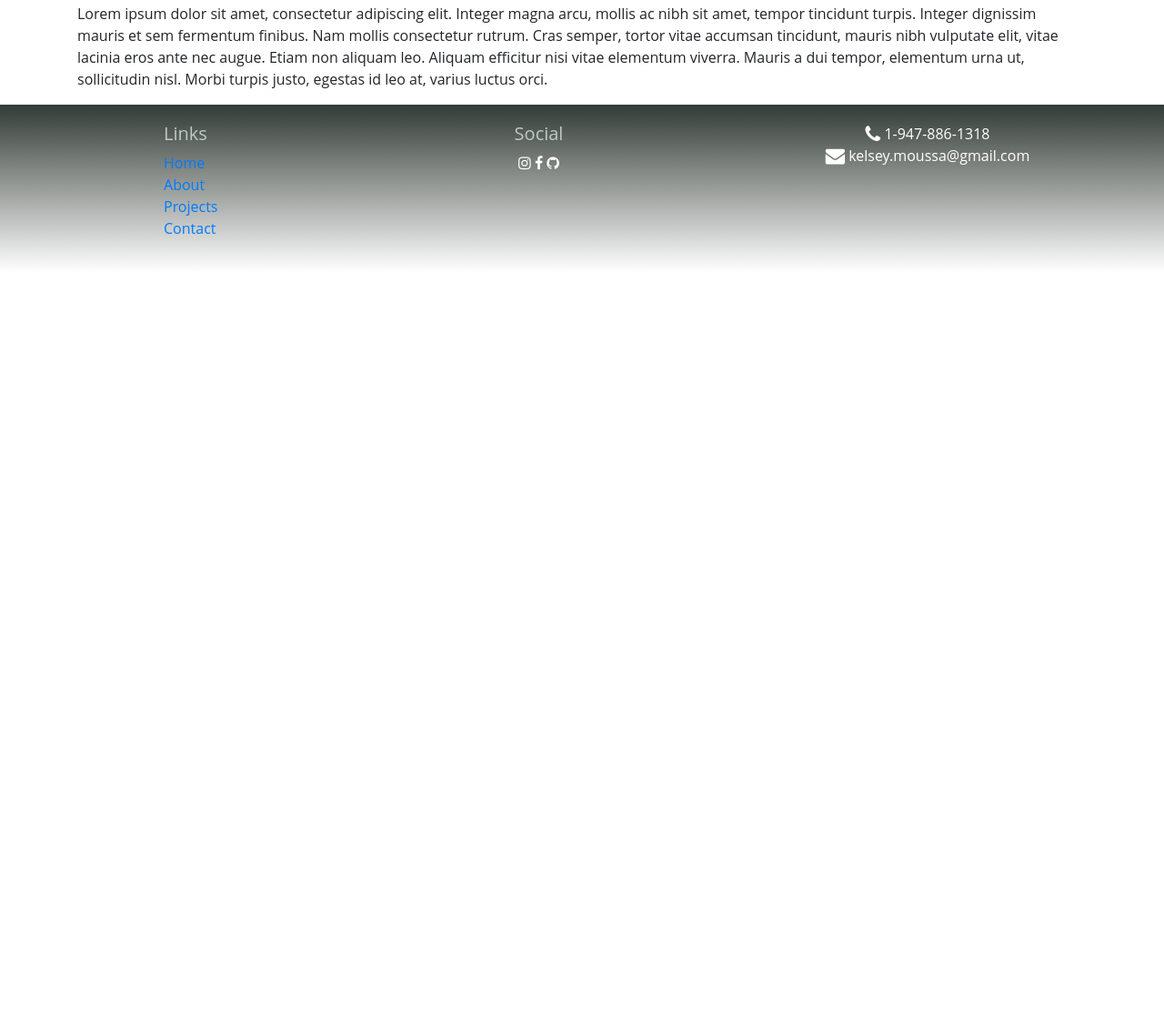
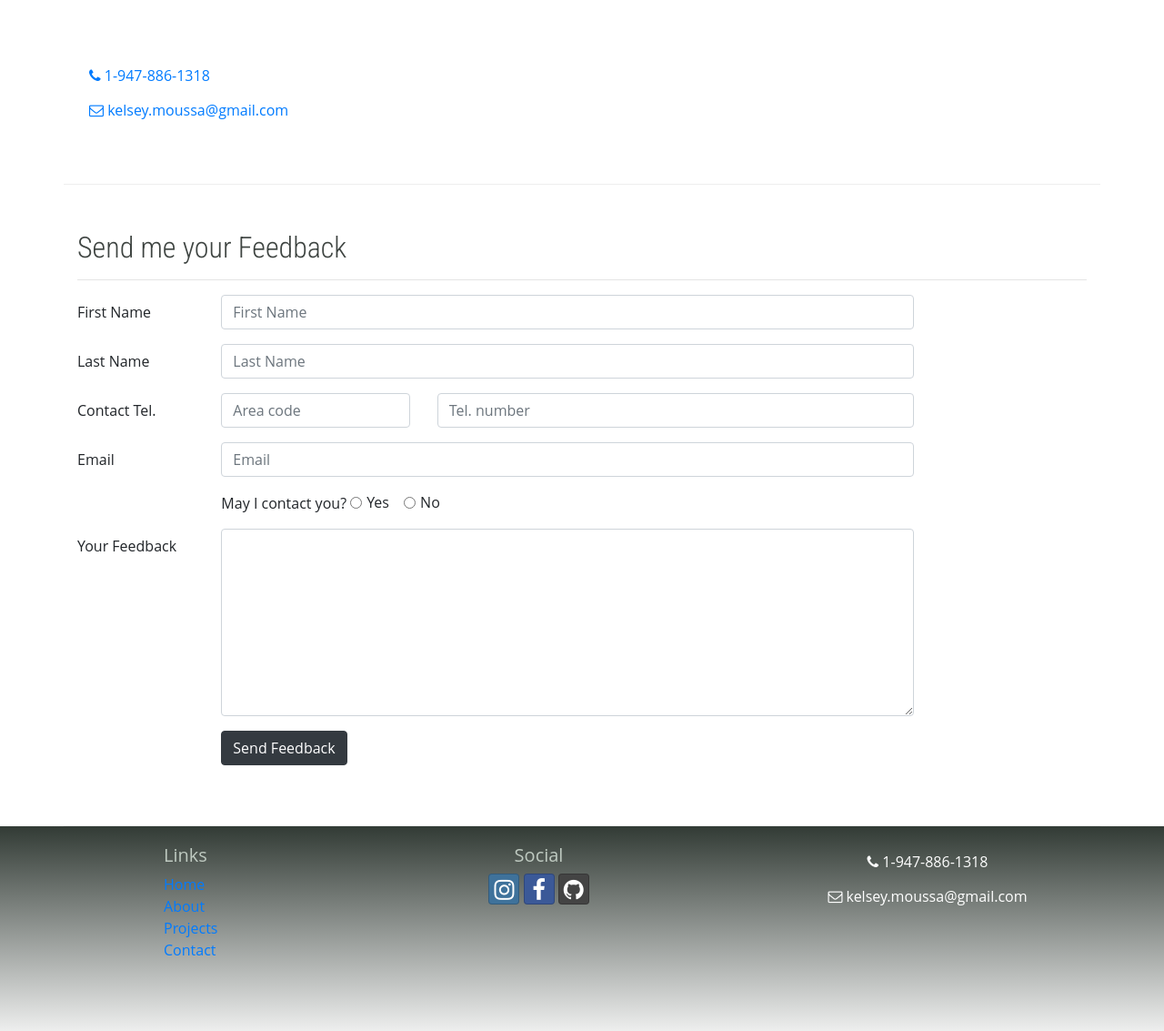
Before and after one commit to KMoussa33/bootstrapPortfolio, a website: page contact.html in a window 1280 px wide. Shown: the part 351-1484 px from the top of the page at 91% size. Before the commit the page ends 800 px from the top, so only its background shows below. Drawn offline with nearby package versions, Linux system fonts and the light colour scheme.

Commit message:
Portfolio Buttons

```diff
--- a/contact.html
+++ b/contact.html
@@ -10,6 +10,7 @@
     <link href="https://fonts.googleapis.com/css2?family=Roboto+Condensed:wght@300&display=swap" rel="stylesheet" />
     <link rel="stylesheet" href="css/styles.css" />
     <link rel="stylesheet" href="node_modules/font-awesome/css/font-awesome.min.css" />
+    <link rel="stylesheet" href="node_modules/bootstrap-social/bootstrap-social.css" />
 
     <title>Kelsey Moussa Portfolio</title>
 </head>
@@ -55,11 +56,74 @@
             </div>
         </div>
 
-        <div>
-            <div>
-                <p>Lorem ipsum dolor sit amet, consectetur adipiscing elit. Integer magna arcu, mollis ac nibh sit amet, tempor tincidunt turpis. Integer dignissim mauris et sem fermentum finibus. Nam mollis consectetur rutrum. Cras semper, tortor vitae accumsan tincidunt, mauris nibh vulputate elit, vitae lacinia eros ante nec augue. Etiam non aliquam leo. Aliquam efficitur nisi vitae elementum viverra. Mauris a dui tempor, elementum urna ut, sollicitudin nisl. Morbi turpis justo, egestas id leo at, varius luctus orci.</p>
+        <div class="row row-content align-items-center">
+            <div class="col">
+                <a role="button" class="btn btn-link" href="tel:+19478861318"><i class="fa fa-phone"></i> 1-947-886-1318</a><br />
+                <a role="button" class="btn btn-link" href="mailto:kelsey.moussa@gmail.com"><i class="fa fa-envelope-o"></i> kelsey.moussa@gmail.com</a>
             </div>
         </div>
+
+        <div class="row row-content">
+            <div class="col-12">
+                <h2>Send me your Feedback</h2>
+                <hr />
+            </div>
+            <div class="col-md-10">
+                <form>
+                    <div class="form-group row">
+                        <label for="firstName" class="col-md-2 col-form-label">First Name</label>
+                        <div class="col-md-10">
+                            <input type="text" class="form-control" id="firstName" name="firstName" placeholder="First Name" />
+                        </div>
+                    </div>
+                    <div class="form-group row">
+                        <label for="lastName" class="col-md-2 col-form-label">Last Name</label>
+                        <div class="col-md-10">
+                            <input type="text" class="form-control" id="lastName" name="lastName" placeholder="Last Name" />
+                        </div>
+                    </div>
+                    <div class="form-group row">
+                        <label for="areaCode" class="col-md-2 col-form-label">Contact Tel.</label>
+                        <div class="col-5 col-md-3">
+                            <input type="tel" class="form-control" id="areaCode" name="areaCode" placeholder="Area code" />
+                        </div>
+                        <div class="col-7">
+                            <input type="tel" class="form-control" name="telNum" placeholder="Tel. number" />
+                        </div>
+                    </div>
+                    <div class="form-group row">
+                        <label for="email" class="col-md-2 col-form-label">Email</label>
+                        <div class="col-md-10">
+                            <input type="email" class="form-control" id="email" name="email" placeholder="Email" />
+                        </div>
+                    </div>
+                    <div class="form-group row">
+                        <div class="col offset-md-2">
+                            May I contact you?
+                            <div class="form-check form-check-inline">
+                                <input type="radio" class="form-check-input" id="contactYes" name="contactRadios" value="yes" />
+                                <label for="contactYes" class="form-check-label">Yes</label>
+                            </div>
+                            <div class="form-check form-check-inline">
+                                <input type="radio" class="form-check-input" id="contactNo" name="contactRadios" value="no" />
+                                <label for="contactNo" class="form-check-label">No</label>
+                            </div>
+                        </div>
+                    </div>
+                    <div class="form-group row">
+                        <label for="feedback" class="col-md-2 col-form-label">Your Feedback</label>
+                        <div class="col-md-10">
+                            <textarea class="form-control" id="feedback" name="feedback" rows="8"></textarea>
+                        </div>
+                    </div>
+                    <div class="form-group row">
+                        <div class="offset-md-2 col-md-10">
+                            <button type="submit" class="btn btn-dark" >Send Feedback</button>
+                        </div>
+                    </div>
+                </form>
+            </div>
+       </div>
     </div>
 
     <footer>
@@ -76,13 +140,13 @@
                 </div>
                 <div class="col-6 col-sm-5 text-center">
                     <h5>Social</h5>
-                    <a href="http://instagram.com/"><i class="fa fa-instagram text-white"></i></a>
-                    <a href="http://facebook.com/"><i class="fa fa-facebook text-white"></i></a>
-                    <a href="http://github.com/"><i class="fa fa-github text-white"></i></a>
+                    <a class="btn btn-social-icon btn-instagram" href="http://instagram.com/"><i class="fa fa-instagram"></i></a>
+                    <a class="btn btn-social-icon btn-facebook" href="http://facebook.com/"><i class="fa fa-facebook"></i></a>
+                    <a class="btn btn-social-icon btn-github" href="http://github.com/"><i class="fa fa-github"></i></a>
                 </div>
-                <div class="col-sm-4 text-center text-white">
-                    <i class="fa fa-phone fa-lg text-white"></i> 1-947-886-1318<br />
-                    <i class="fa fa-envelope fa-lg text-white"></i> kelsey.moussa@gmail.com
+                <div class="col-sm-4 text-center">
+                    <a role="button" class="btn btn-link text-white" href="tel:+19478861318"><i class="fa fa-phone text-white"></i> 1-947-886-1318<br />
+                        <a role="button" class="btn btn-link text-white" href="mailto:kelsey.moussa@gmail.com"><i class="fa fa-envelope-o text-white"></i> kelsey.moussa@gmail.com
                 </div>
             </div>
         </div>
--- a/package.json
+++ b/package.json
@@ -15,6 +15,7 @@
   },
   "dependencies": {
     "bootstrap": "^4.5.2",
+    "bootstrap-social": "^5.1.1",
     "font-awesome": "^4.7.0",
     "jquery": "^3.5.1",
     "popper.js": "^1.16.1"
```
Also changed, not shown: about.html (+7 -6 lines), index.html (+7 -6 lines), projects.html (+7 -6 lines), 1 other file.
